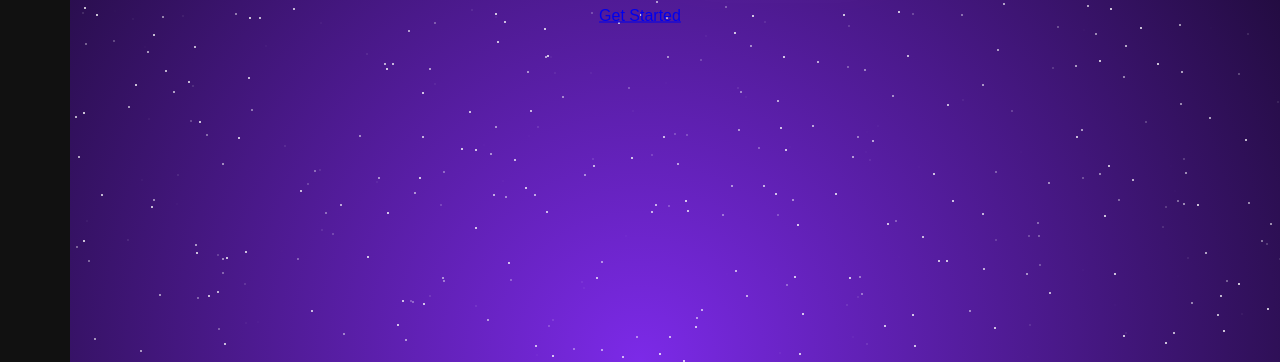
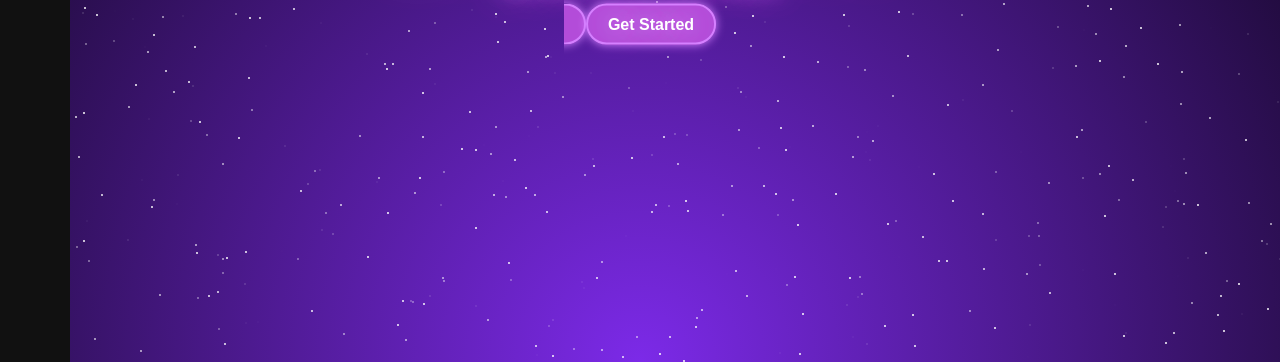
Before and after one commit to Nebula-X-Development/Nebula-X-site, a website: page index.html in a window 1280 px wide. Shown: the part 438-800 px from the top of the page. Drawn offline with Linux system fonts and the light colour scheme.

Commit message:
i somehow messed it up more so revert i guess??

```diff
--- a/index.html
+++ b/index.html
@@ -138,7 +138,7 @@
             color: #ffffffbb;
         }
 
-        .getstarted a {
+        .content a {
             text-decoration: none;
             font-size: 1rem;
             padding: 10px 20px;
@@ -154,7 +154,7 @@
             overflow: hidden;
         }
 
-        .getstarted a:hover {
+        .content a:hover {
             transform: scale(1.2);
             box-shadow: 0 0 20px #d580ff;
             opacity: 0.9;
@@ -275,9 +275,7 @@
         <div class="content">
             <h1>Welcome to <span>Nebula-X</span></h1>
             <p>Stay tuned for the final release</p>
-            <div class="getstartted">
-                <a href="search.html">Get Started</a>
-            </div>
+            <a href="search.html">Get Started</a>
         </div>
     </div>
 </body>
```
